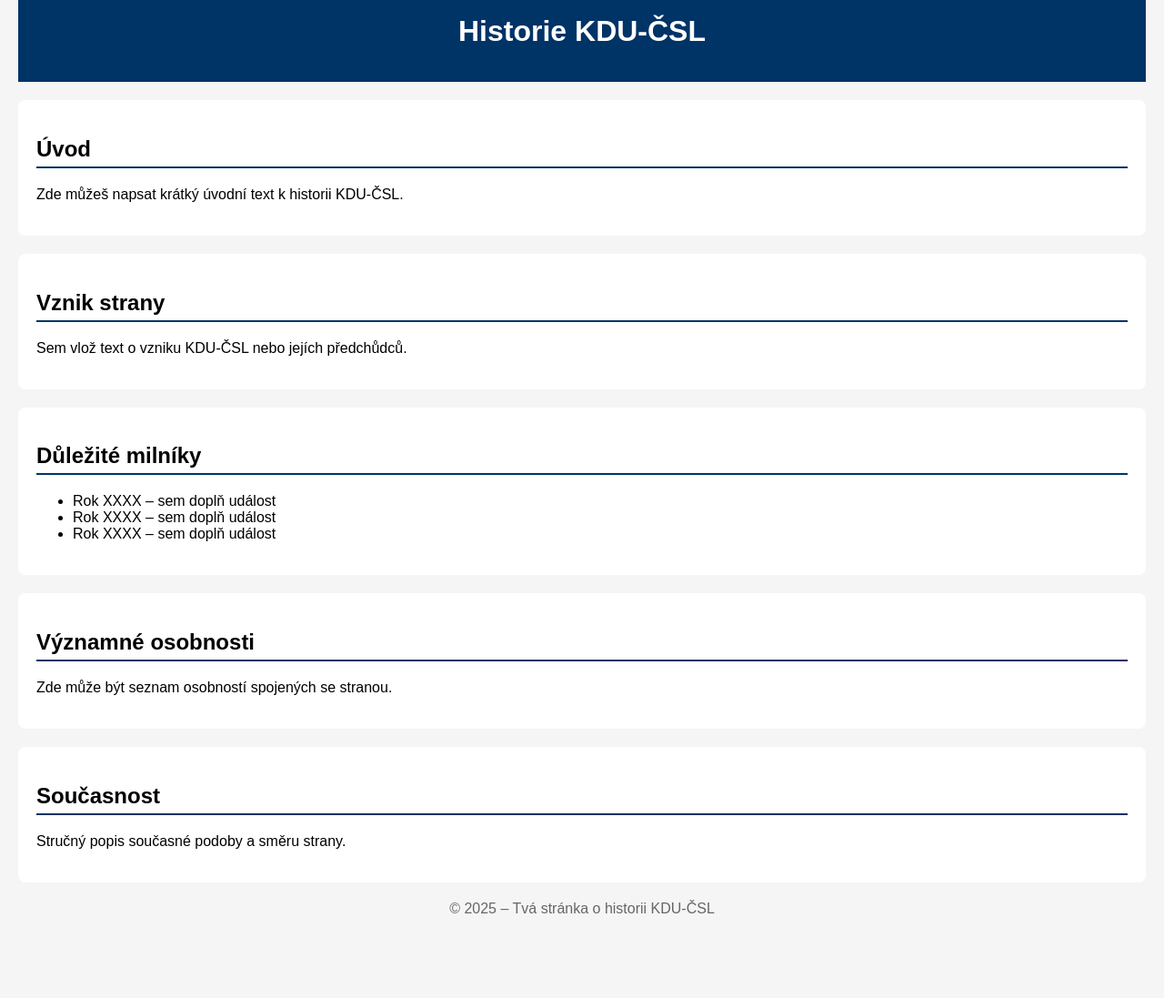
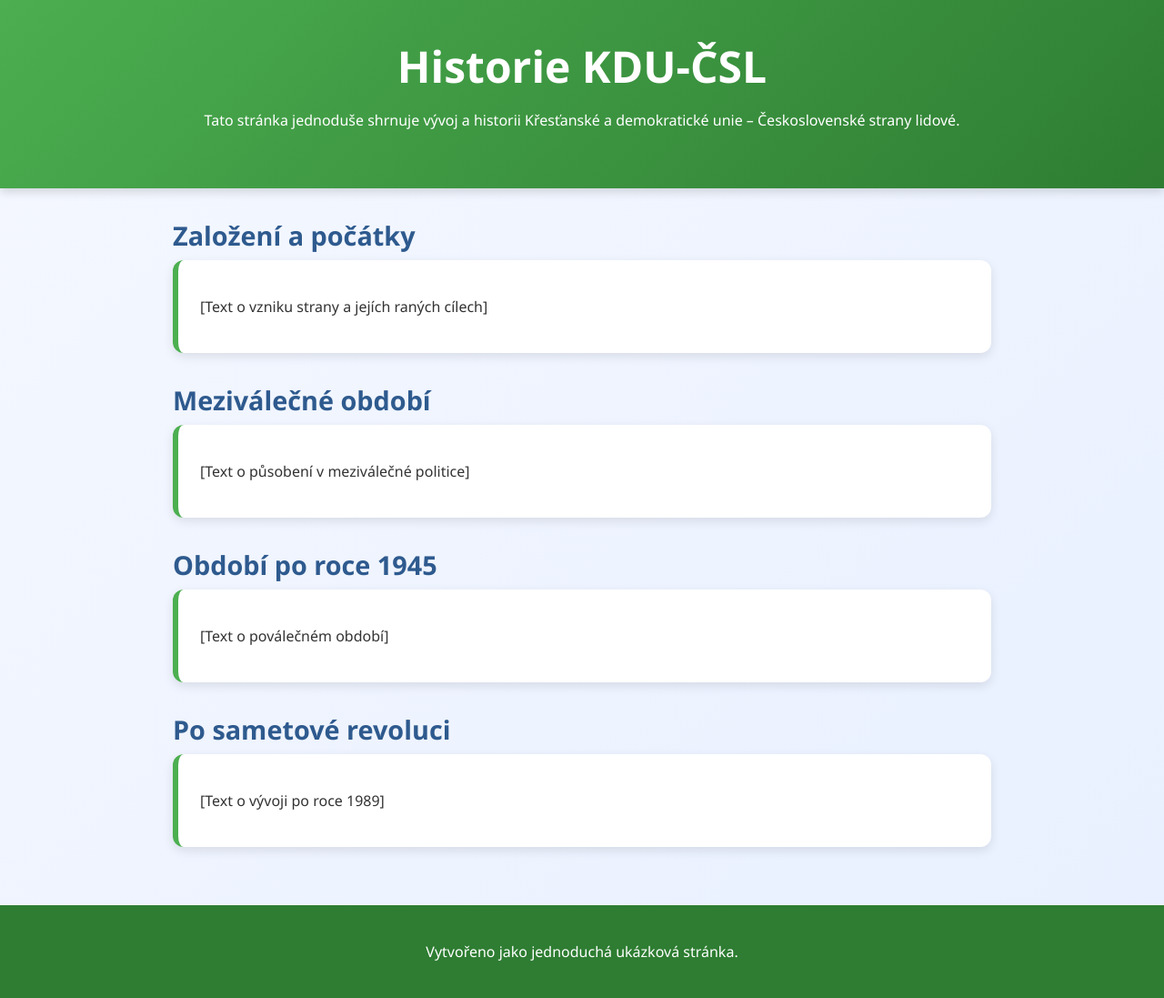
Before and after one commit to alex-star422/KDU-CSl.html, a plain HTML site: page index.html in a window 1280 px wide. Shown: the part 40-1137 px from the top of the page at 91% size. Before the commit the page ends 1088 px from the top, so only its background shows below. Drawn offline with Linux system fonts and the light colour scheme.

Commit message:
Revamp index.html with new styles and structure
Updated styles and structure for improved layout and readability.

```diff
--- a/index.html
+++ b/index.html
@@ -1,72 +1,104 @@
 <!DOCTYPE html>
 <html lang="cs">
 <head>
-    <meta charset="UTF-8">
-    <meta name="viewport" content="width=device-width, initial-scale=1.0">
+  <meta charset="UTF-8" />
+  <meta name="viewport" content="width=device-width, initial-scale=1.0" />
   <title>Historie KDU-ČSL</title>
   <style>
     body {
-            font-family: Arial, sans-serif;
+      font-family: 'Segoe UI', sans-serif;
       margin: 0;
-            padding: 20px;
-            background: #f5f5f5;
+      background: linear-gradient(135deg, #f5f8ff, #e8f0ff);
+      color: #333;
     }
+
     header {
-            background: #003366;
+      padding: 3rem 2rem;
+      text-align: center;
+      background: linear-gradient(135deg, #4caf50, #2e7d32);
       color: white;
-            padding: 15px;
+      box-shadow: 0 4px 10px rgba(0,0,0,0.15);
+    }
+
+    header h1 {
+      font-size: 3rem;
+      margin-bottom: 1rem;
+    }
+
+    section {
+      margin: 2rem auto;
+      max-width: 900px;
+    }
+
+    h2 {
+      color: #2e5a8e;
+      font-size: 1.8rem;
+      margin-bottom: 0.5rem;
+    }
+
+    .box {
+      padding: 1.5rem;
+      border-radius: 12px;
+      background: white;
+      box-shadow: 0 4px 12px rgba(0,0,0,0.1);
+      border-left: 6px solid #4caf50;
+      transition: transform 0.2s ease, box-shadow 0.2s ease;
+    }
+
+    .box:hover {
+      transform: translateY(-4px);
+      box-shadow: 0 8px 18px rgba(0,0,0,0.15);
+    }
+
+    footer {
+      margin-top: 4rem;
       text-align: center;
-        }
-        section {
-            background: white;
-            padding: 20px;
-            margin-top: 20px;
-            border-radius: 8px;
-        }
-        h2 {
-            border-bottom: 2px solid #003366;
-            padding-bottom: 5px;
+      padding: 1.5rem;
+      background: #2e7d32;
+      color: white;
     }
   </style>
 </head>
 <body>
-
   <header>
-    <h1>Historie KDU-ČSL</h1>
+    <h1>Historie KDU‑ČSL</h1>
+    <p>Tato stránka jednoduše shrnuje vývoj a historii Křesťanské a demokratické unie – Československé strany lidové.</p>
   </header>
 
   <section>
-    <h2>Úvod</h2>
-    <p>Zde můžeš napsat krátký úvodní text k historii KDU-ČSL.</p>
+    <h2>Založení a počátky</h2>
+    <div class="box">
+      <!-- Sem můžete napsat stručný přehled o založení (např. rok 1919, kořeny v československém katolickém hnutí apod.) -->
+      <p>[Text o vzniku strany a jejích raných cílech]</p>
+    </div>
   </section>
 
   <section>
-    <h2>Vznik strany</h2>
-    <p>Sem vlož text o vzniku KDU-ČSL nebo jejích předchůdců.</p>
+    <h2>Meziválečné období</h2>
+    <div class="box">
+      <!-- Stručný popis působení ve 20. a 30. letech, účast ve vládách apod. -->
+      <p>[Text o působení v meziválečné politice]</p>
+    </div>
   </section>
 
   <section>
-    <h2>Důležité milníky</h2>
-    <ul>
-        <li>Rok XXXX – sem doplň událost</li>
-        <li>Rok XXXX – sem doplň událost</li>
-        <li>Rok XXXX – sem doplň událost</li>
-    </ul>
+    <h2>Období po roce 1945</h2>
+    <div class="box">
+      <!-- Úloha v poválečném období, situace po roce 1948, fungování v rámci Národní fronty -->
+      <p>[Text o poválečném období]</p>
+    </div>
   </section>
 
   <section>
-    <h2>Významné osobnosti</h2>
-    <p>Zde může být seznam osobností spojených se stranou.</p>
+    <h2>Po sametové revoluci</h2>
+    <div class="box">
+      <!-- Transformace strany po roce 1989 a významné milníky 90. let a 21. století -->
+      <p>[Text o vývoji po roce 1989]</p>
+    </div>
   </section>
 
-<section>
-    <h2>Současnost</h2>
-    <p>Stručný popis současné podoby a směru strany.</p>
-</section>
-
-<footer style="text-align:center; padding:20px; color:#666;">
-    © 2025 – Tvá stránka o historii KDU-ČSL
+  <footer>
+    <p>Vytvořeno jako jednoduchá ukázková stránka.</p>
   </footer>
-
 </body>
 </html>
```
Lines whose indentation alone changed are shown as unchanged.
